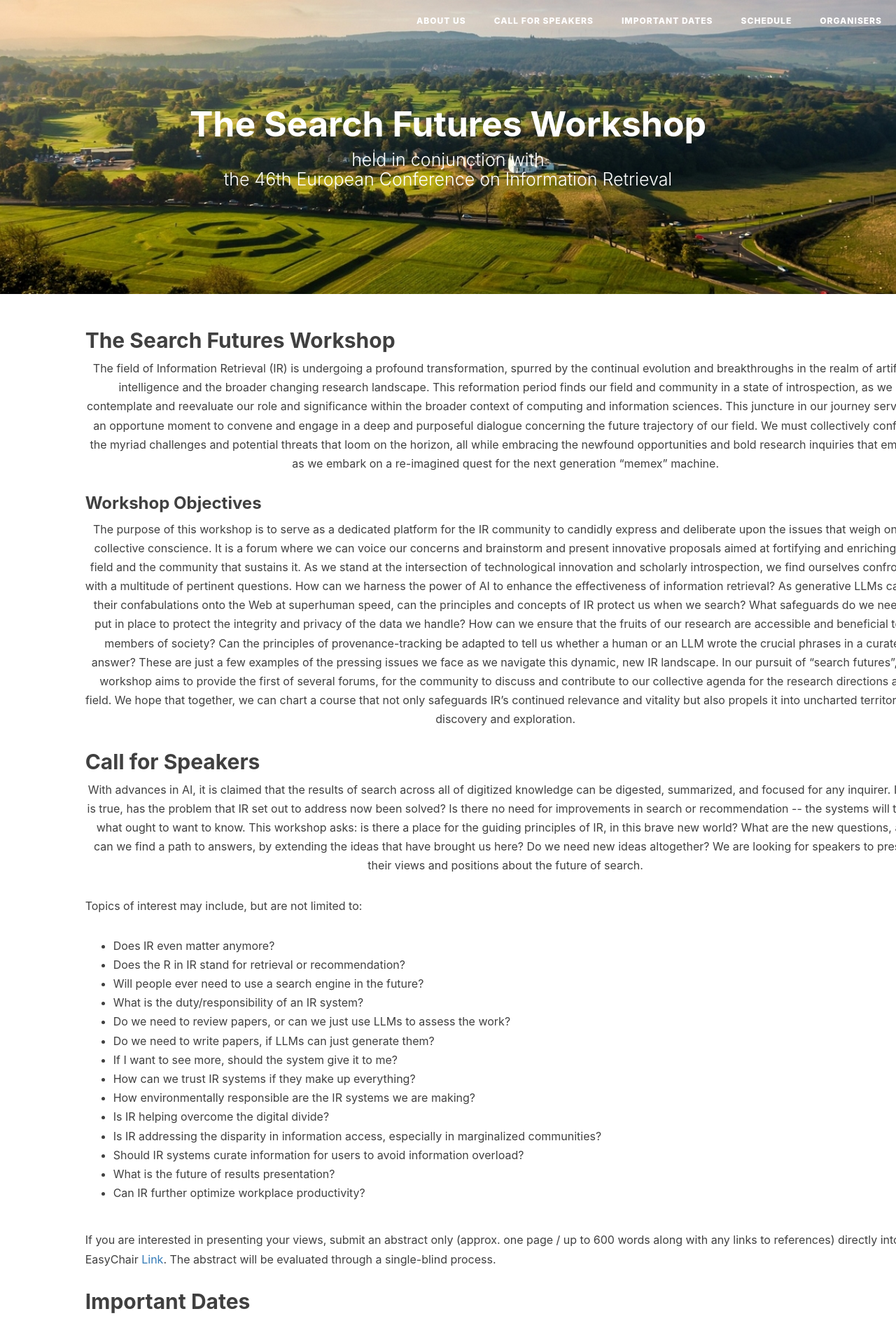
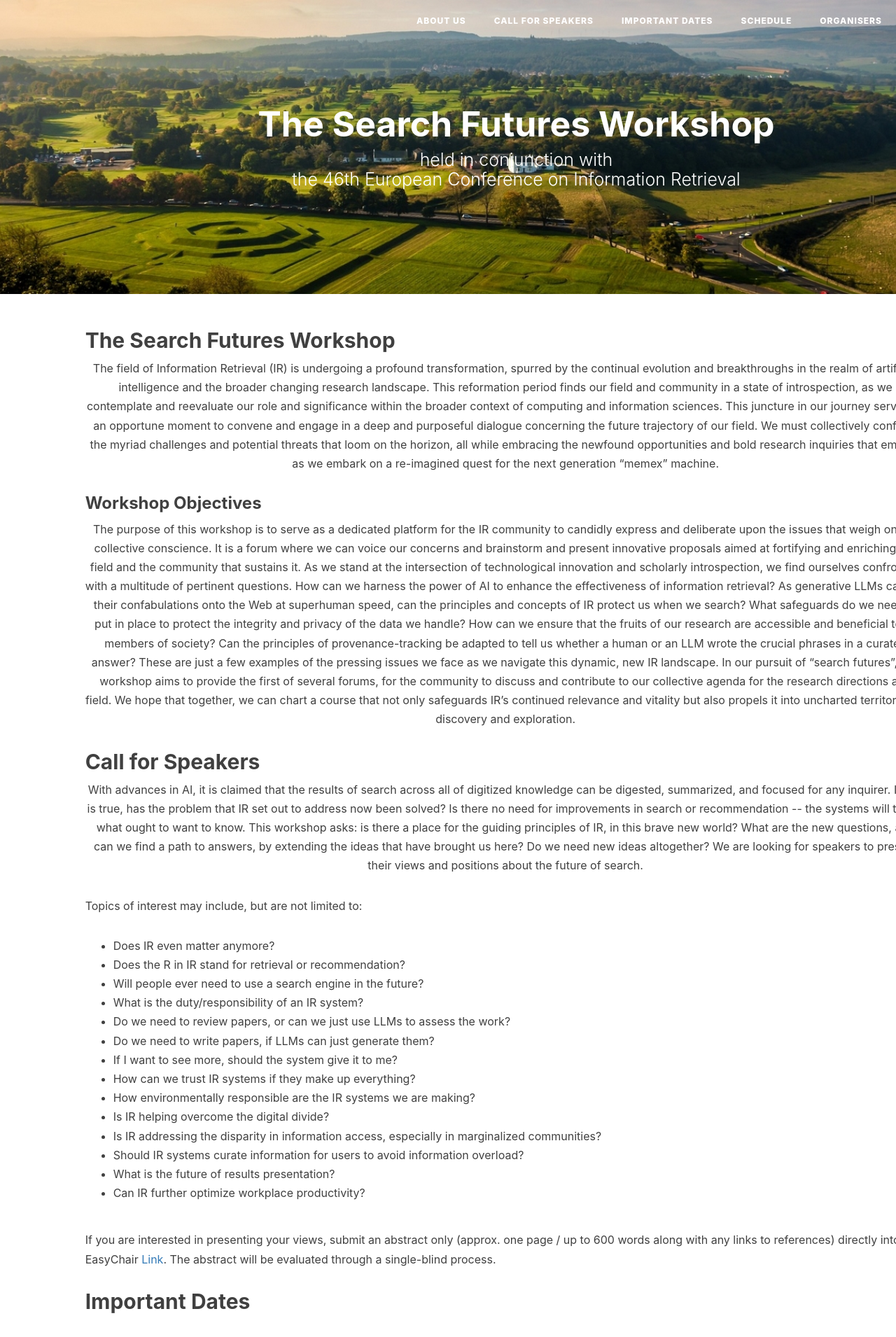
Before and after one commit to SearchFutures/SearchFutures.github.io, a Jekyll site: the page built from index.md, in a window 1280 px wide. Shown: the top 1910 px of the page at 70% size. Built offline with Jekyll 4.4.1, drawn with Linux system fonts in a browser that asks for light colours; nearby versions of some CDN libraries; our own code applies the rules of GitHub Pages for plain Markdown files.

Commit message:
Update page.html

```diff
--- a/_layouts/page.html
+++ b/_layouts/page.html
@@ -6,7 +6,7 @@ layout: default
 <header class="intro-header" style="background-image: url('{{ site.baseurl }}/{% if page.header-img %}{{ page.header-img }}{% else %}{{ site.header-img }}{% endif %}')">
     <div class="container">
         <div class="row">
-            <div class="col-lg-10 col-lg-offset-1 col-md-10 col-md-offset-1 ">
+            <div class="col-lg-12 col-lg-offset-1 col-md-10 col-md-offset-1 ">
                 <div class="site-heading">
                     <h1 style="font-size: 5rem">{% if page.title %}{{ page.title }}{% else %}{{ site.title }}{% endif %}</h1>
                     <!--<hr class="small">-->
@@ -23,7 +23,7 @@ layout: default
         {% if site.sidebar == false %}
 <!-- NO SIDEBAR -->
     <!-- Post Container -->
-            <div class="col-lg-12 col-lg-offset-1 col-md-8 col-md-offset-1 post-container">
+            <div class="col-lg-12 col-lg-offset-1 col-md-10 col-md-offset-1 post-container">
                 {{ content }}
             </div>
     <!-- Sidebar Container -->
```
